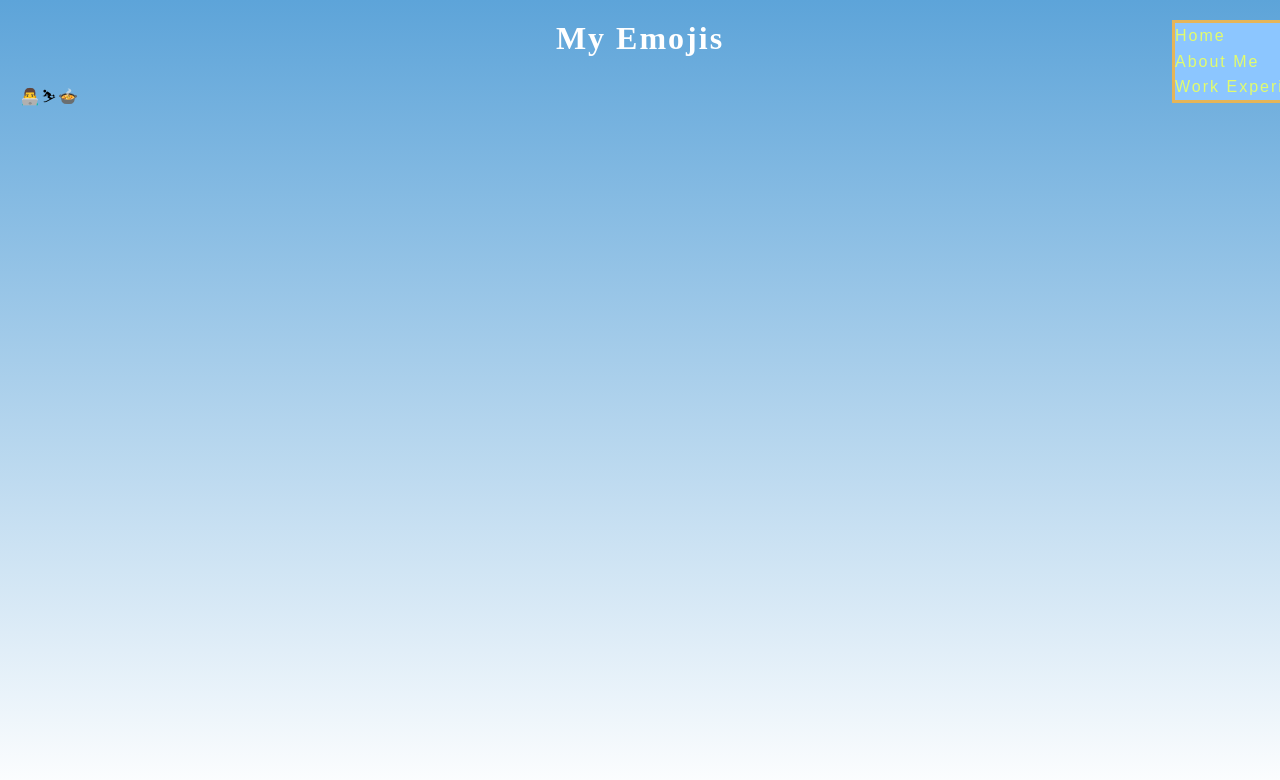
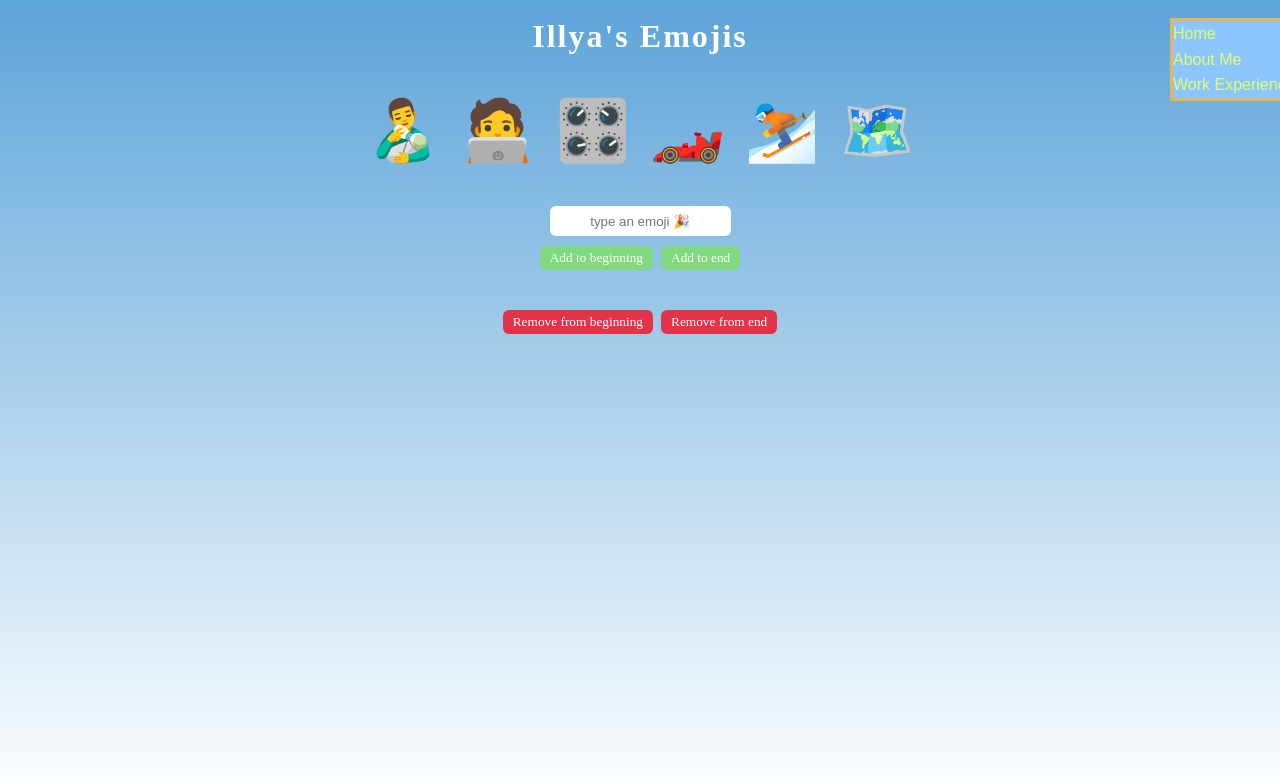
Before and after one commit to illyay2017/portfolio, a plain HTML site: page pages/scrimbaMyEmojis/index.html in a window 1280 px wide. Drawn offline with Linux system fonts and the light colour scheme; a web font is replaced by a local one.

Commit message:
finished My Emojis project page

```diff
--- a/pages/scrimbaMyEmojis/index.css
+++ b/pages/scrimbaMyEmojis/index.css
@@ -1,33 +1,33 @@
 html {
   height: 100vh;
   font-family: Baloo;
-  letter-spacing: 2px;
 }
+
 body {
-  margin: 10px;
   padding: 10px;
   background-image: linear-gradient(#5DA4D9, #FFF);
 }
 
-#emojis {
-  font-size: 60px;
+#emoji-container {
   margin: 40px;
   text-align: center;
 }
 
-.emoji {
+#emoji-container span {
   margin: 10px;
+  font-size: 60px;
 }
 
-#push,#unshift {
+#push-btn,#unshift-btn {
   background-color: #80D87F;
 }
 
-#shift,#pop {
+#shift-btn,#pop-btn {
   background-color: #E23349;
 }
 
 h1 {
+  letter-spacing: 2px;
   text-align: center;
   color: white;
 }
@@ -38,7 +38,7 @@ input {
   border: none;
   height: 30px;
   background: white;
-  border-radius: 8px;
+  border-radius: 6px;
   text-align: center;
 }
 
@@ -49,8 +49,8 @@ button {
   color: white;
   border: none;
   padding: 4px 10px;
-  border-radius: 4px;
-  margin: 0 5px;
+  border-radius: 6px;
+  margin: 0 4px;
 }
 
 .buttons-wrapper {
--- a/pages/scrimbaMyEmojis/index.html
+++ b/pages/scrimbaMyEmojis/index.html
@@ -12,8 +12,17 @@
               <li><a href="../../pages/work-experience.html">Work Experience</a></li>
             </ul>
           </div>
-        <h1>My Emojis</h1>
-        <div id="emojiContainer"></div>
+        <h1>Illya's Emojis</h1>
+        <div id="emoji-container"></div>
+        <input type="text" id="emoji-input" placeholder="type an emoji 🎉">
+        <div class="buttons-wrapper">
+            <button id="unshift-btn" class="add-emoji-btn">Add to beginning</button>
+            <button id="push-btn" class="add-emoji-btn">Add to end</button>
+        </div>
+        <div class="buttons-wrapper">
+            <button id="shift-btn" class="remove-emoji-btn">Remove from beginning</button>
+            <button id="pop-btn" class="remove-emoji-btn">Remove from end</button>
+        </div>
         <script src="index.js"></script>
         <script src="../../scripts/shared-scripts.js"></script>
     </body>
--- a/pages/scrimbaMyEmojis/index.js
+++ b/pages/scrimbaMyEmojis/index.js
@@ -1,14 +1,59 @@
-// Render the emojis as <span> tags in the emojisContainer <div>
+const myEmojis = ["👨‍🍼", "🧑‍💻", "🎛️", "🏎️", "⛷️", "🗺️"];
+const addEmojiBtns = document.querySelectorAll(".add-emoji-btn");
+const removeEmojiBtns = document.querySelectorAll(".remove-emoji-btn");
 
-// Hints: you can achieve this by creating an span with createElement(),
-// setting its content with textContent, and using append() to append it to the container
+addEmojiBtns.forEach((btn) => btn.addEventListener("click", addEmoji));
+removeEmojiBtns.forEach((btn) => btn.addEventListener("click", removeEmoji));
 
-const myEmojis = ["👨‍💻", "⛷", "🍲"];
-const emojiContainer = document.getElementById("emojiContainer")
+function addEmoji(e){
+  const emojiInput = document.getElementById("emoji-input");
 
-for (let i = 0; i < myEmojis.length; i++) {
-    // write your code here
-    let emojiSpan = document.createElement('span');
-    emojiSpan.textContent = myEmojis[i];
-    emojiContainer.appendChild(emojiSpan);
+  if (emojiInput.value) {
+    const wasPushBtnClicked = e.target.id === "push-btn";
+    if (wasPushBtnClicked) {
+      myEmojis.push(emojiInput.value);
+    } else {
+      myEmojis.unshift(emojiInput.value);
+    }
+    emojiInput.value = "";
+    renderEmojis();
+  }
 }
+
+function removeEmoji(e){
+  if (myEmojis.length) {
+    const wasPopBtnClicked = e.target.id === "pop-btn";
+    if (wasPopBtnClicked) {
+      myEmojis.pop();
+    } else {
+      myEmojis.shift();
+    }
+  }
+  renderEmojis();
+}
+
+function renderEmojis() {
+    const emojiContainer = document.getElementById("emoji-container");
+    removeOldEmojisFromPage(emojiContainer);
+    addMyEmojisToPage(emojiContainer);
+}
+
+function removeOldEmojisFromPage(emojiContainer) {
+  removeChildNodes(emojiContainer);
+}
+
+function addMyEmojisToPage(emojiContainer) {
+  for (let i = 0; i < myEmojis.length; i++) {
+      const emoji = document.createElement('span')
+      emoji.textContent = myEmojis[i]
+      emojiContainer.append(emoji)
+  }
+}
+
+function removeChildNodes(htmlElement) {
+    while (htmlElement.firstChild) {
+        htmlElement.removeChild(htmlElement.firstChild);
+    }
+}
+
+renderEmojis();
```
